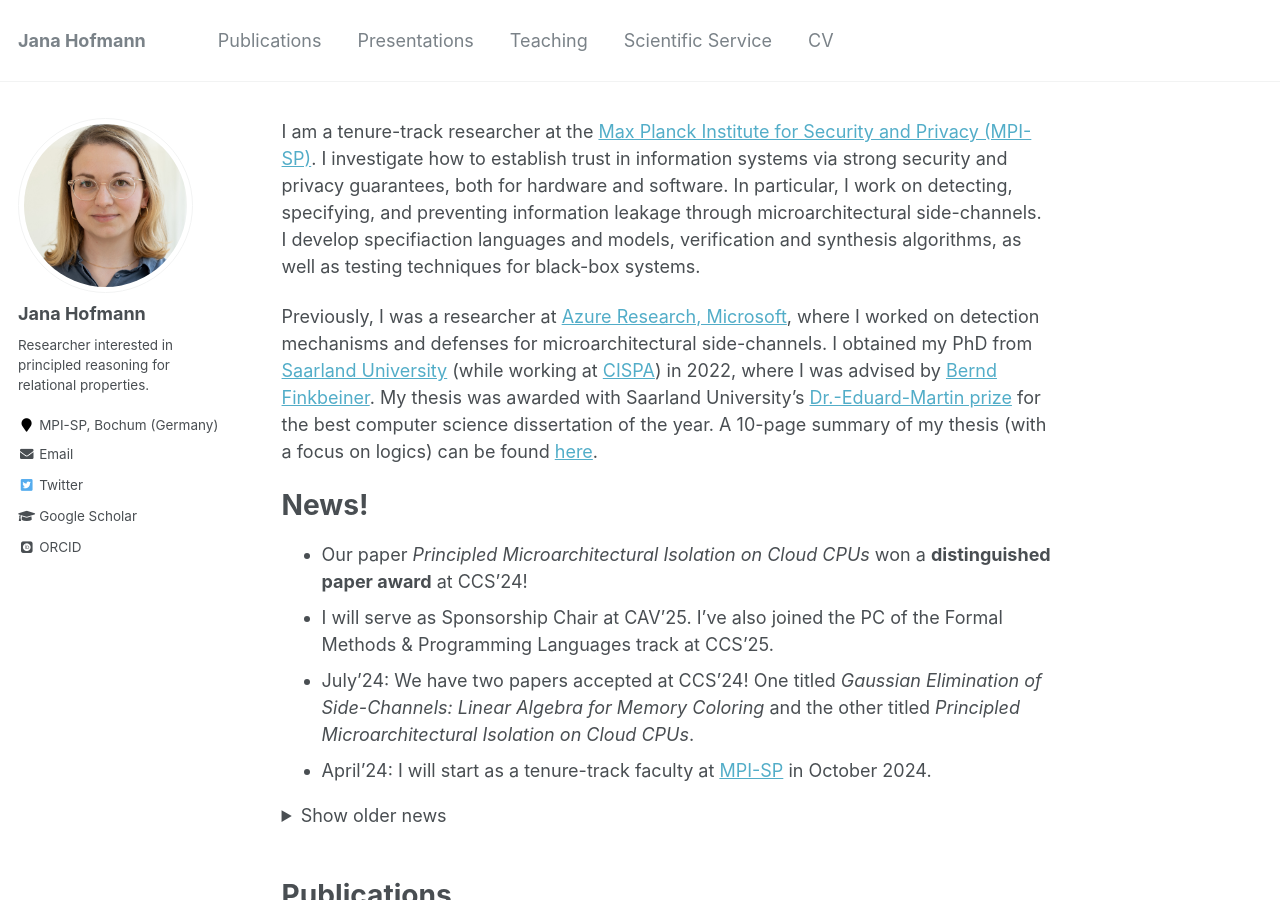
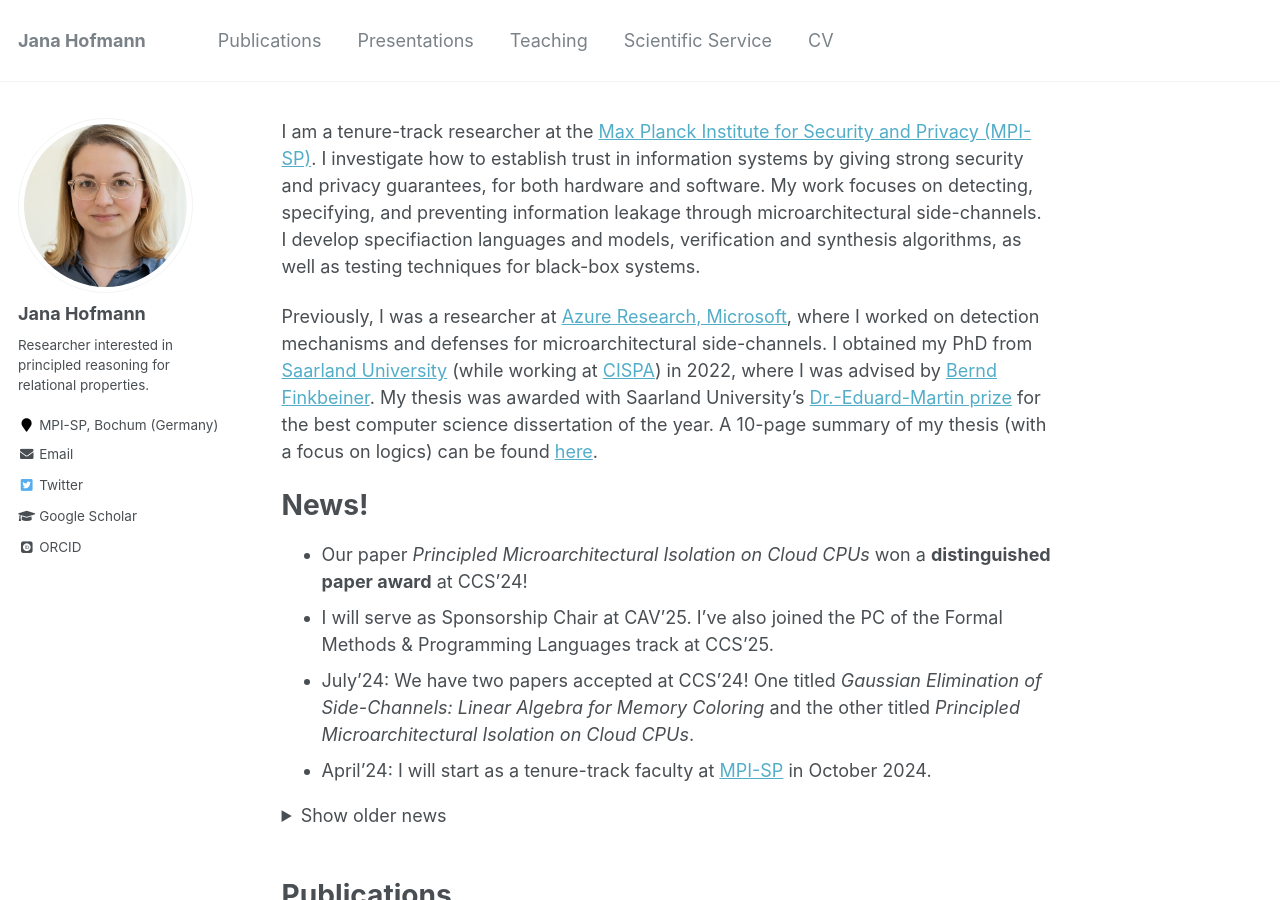
Before and after one commit to janahofmann/janahofmann.github.io, a Jekyll site: the page built from _pages/about.md, in a window 1280 px wide and 900 px high. Built offline with Jekyll 4.4.1, drawn with Linux system fonts in a browser that asks for light colours; emoji names are drawn with the system emoji font; some web fonts are replaced.

Commit message:
intro text small changes

```diff
--- a/_pages/about.md
+++ b/_pages/about.md
@@ -8,7 +8,7 @@ redirect_from:
   - /about.html
 ---
 
-I am a tenure-track researcher at the [Max Planck Institute for Security and Privacy (MPI-SP)](https://www.mpi-sp.org). I investigate how to establish trust in information systems via strong security and privacy guarantees, both for hardware and software. In particular, I work on detecting, specifying, and preventing information leakage through microarchitectural side-channels. I develop specifiaction languages and models, verification and synthesis algorithms, as well as testing techniques for black-box systems.
+I am a tenure-track researcher at the [Max Planck Institute for Security and Privacy (MPI-SP)](https://www.mpi-sp.org). I investigate how to establish trust in information systems by giving strong security and privacy guarantees, for both hardware and software. My work focuses on detecting, specifying, and preventing information leakage through microarchitectural side-channels. I develop specifiaction languages and models, verification and synthesis algorithms, as well as testing techniques for black-box systems.
 
 Previously, I was a researcher at [Azure Research, Microsoft](https://www.microsoft.com/en-us/research/group/azure-research/), where I worked on detection mechanisms and defenses for microarchitectural side-channels.
 I obtained my PhD from [Saarland University](https://saarland-informatics-campus.de) (while working at [CISPA](https://cispa.de/en)) in 2022, where I was advised by [Bernd Finkbeiner](https://www.react.uni-saarland.de/people/finkbeiner.html). My thesis was awarded with Saarland University's [Dr.-Eduard-Martin prize](https://www.uni-saarland.de/aktuell/eduard-martin-preise-2023-27582.html) for the best computer science dissertation of the year. A 10-page summary of my thesis (with a focus on logics) can be found [here](http://janahofmann.github.io/files/summary_dissertation.pdf).
```
